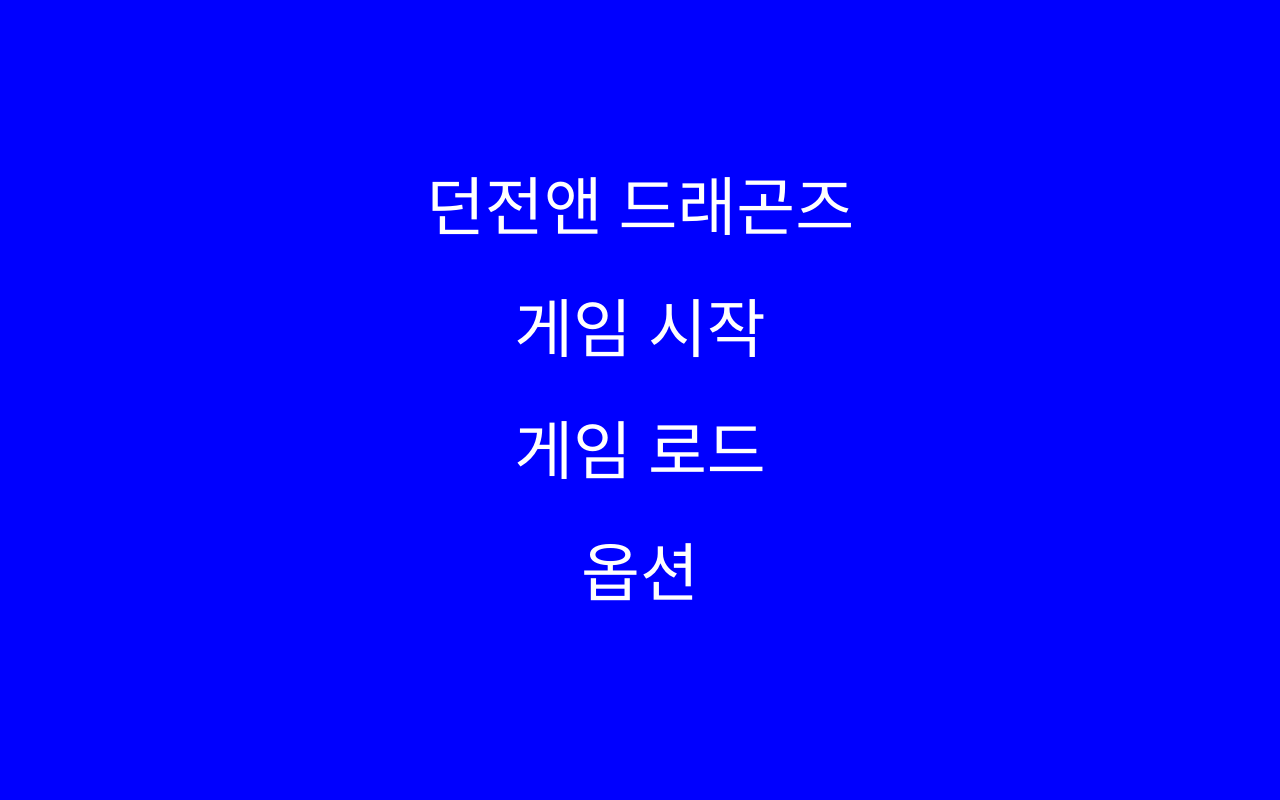
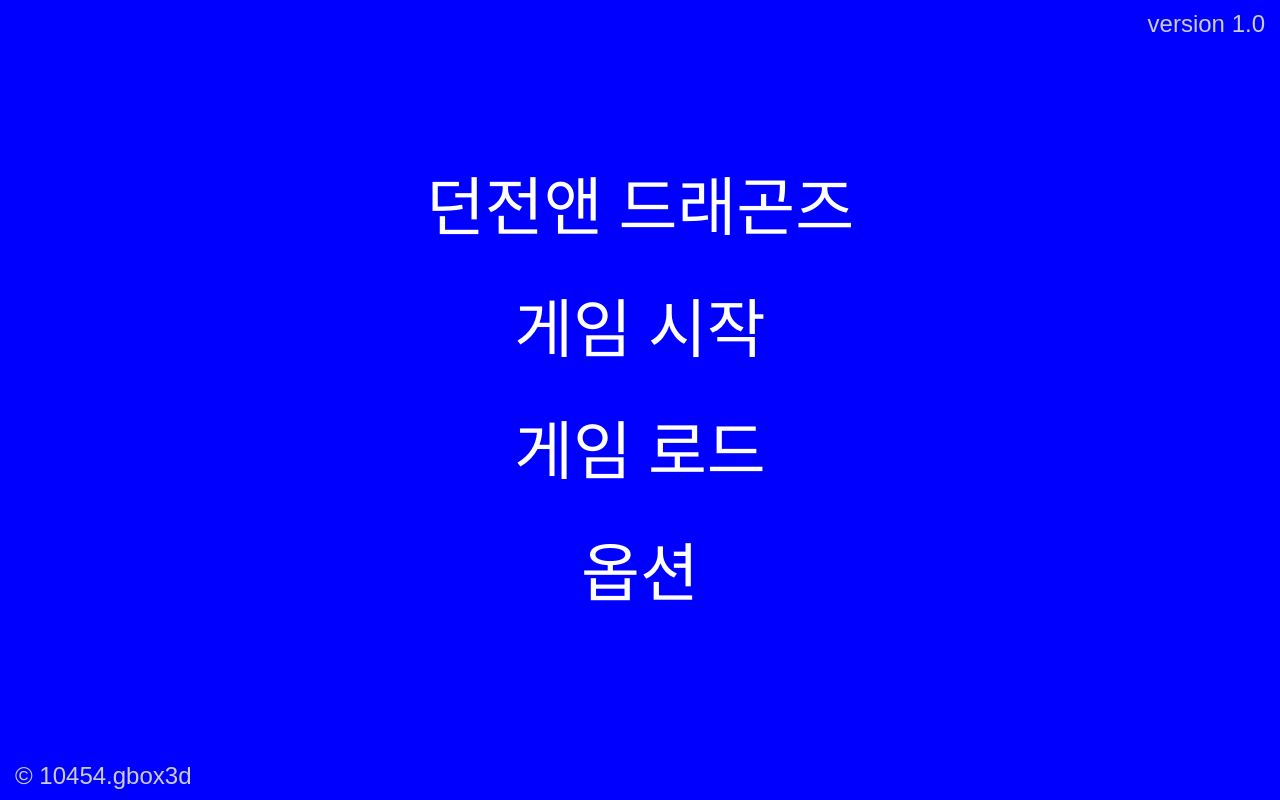
Before and after one commit to sjlee0670al-hue/aaaa, a plain HTML site: page day12/ex01.html in a window 1280 px wide. Drawn offline with Linux system fonts and the light colour scheme; a web font is replaced by a local one.

Commit message:
Update ex01.html

```diff
--- a/day12/ex01.html
+++ b/day12/ex01.html
@@ -7,7 +7,25 @@
     <style>
         @import url('./main.css');
 
+        /* 우측 상단 version 표시 */
+        .version {
+            position: fixed;
+            top: 10px;
+            right: 15px;
+            font-size: 24px;
+            color: #ccc;
+            font-family: Arial, sans-serif;
+        }
 
+        /* 좌측 하단 copyright 표시 */
+        .copyright {
+            position: fixed;
+            bottom: 10px;
+            left: 15px;
+            font-size: 24px;
+            color: #ccc;
+            font-family: Arial, sans-serif;
+        }
     </style>
 </head>
 <body>
@@ -24,6 +42,10 @@
         옵션
     </div>
 
+    <!-- 추가된 표시 영역 -->
+    <div class="version">version 1.0</div>
+    <div class="copyright">© 10454.gbox3d</div>
+
     <script type="module">
         import main from './index.js'
         main();
```
